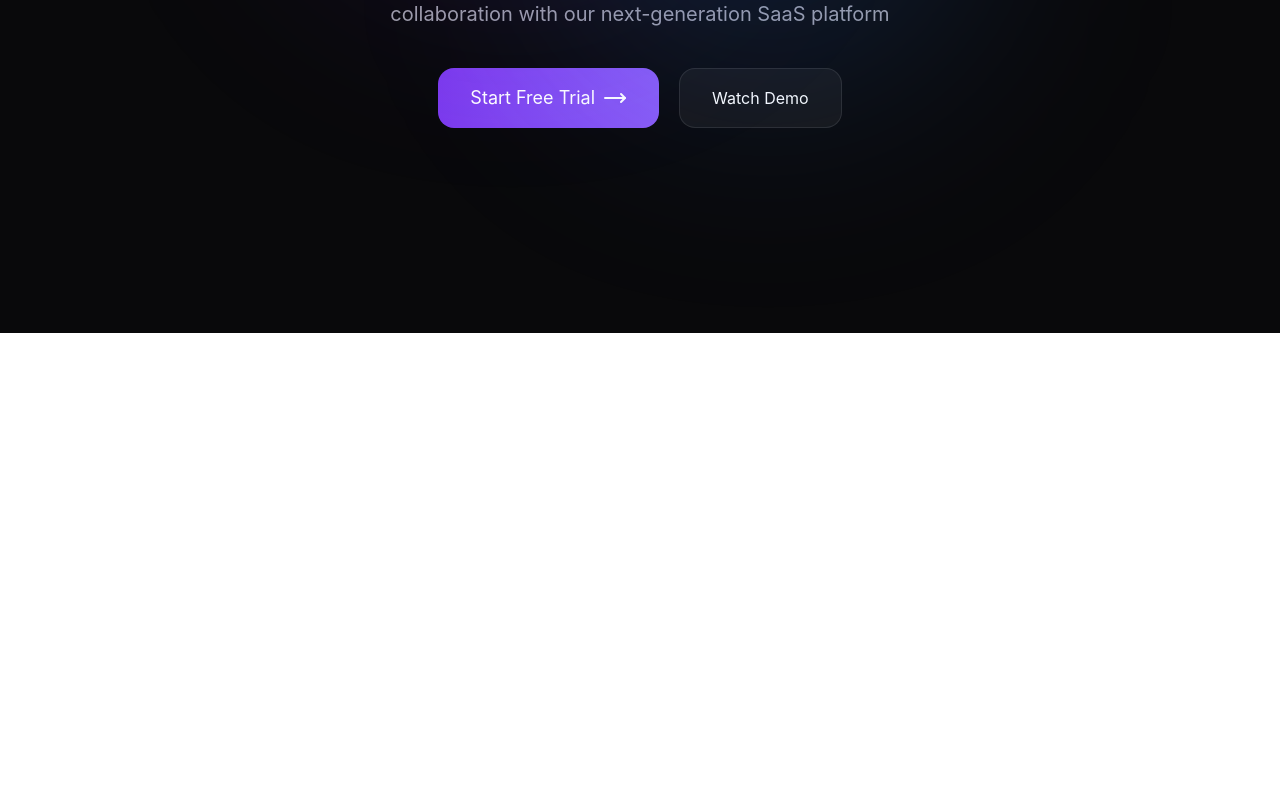
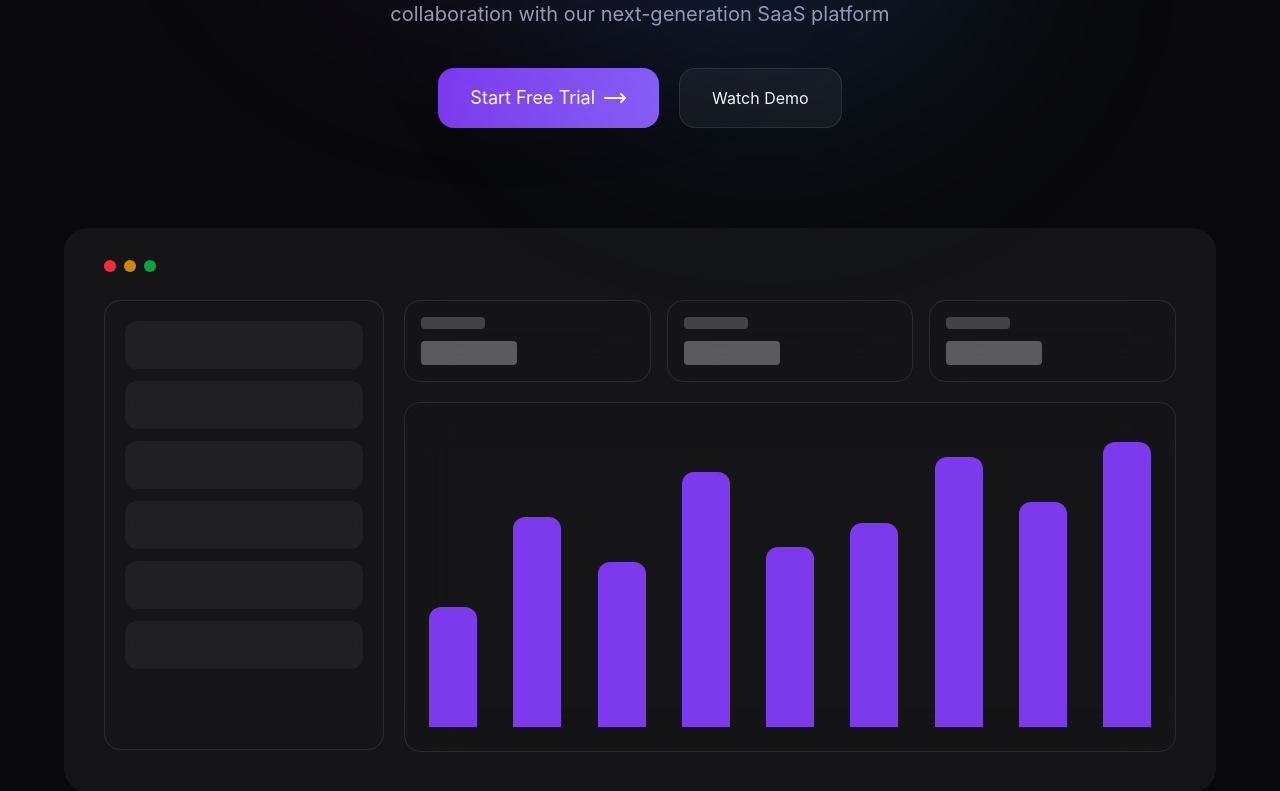
Before and after one commit to vvhh3/CargoDesk, a React (Vite) app in the folder Frontend/: page / in a window 1280 px wide. Shown: the part 467-1258 px from the top of the page. Before the commit the page ends 800 px from the top, so only its background shows below. Built offline with nearby package versions, Linux system fonts and the light colour scheme.

Commit message:
end dashboard

```diff
--- a/Frontend/src/Components/Home/Header.tsx
+++ b/Frontend/src/Components/Home/Header.tsx
@@ -6,7 +6,7 @@ const Header = () => {
     return (
         <div className="flex justify-between items-center px-30 py-7 bg-black border-b border-white/10">
             <div className="flex gap-3 items-center">
-                <div className="flex justify-center items-center rounded-xl w-10 h-10 bg-gradient-to-br from-[#7C3AED] to-[#3B82F6]">
+                <div className="flex justify-center items-center rounded-xl w-10 h-10 bg-linear-to-br from-[#7C3AED] to-[#3B82F6]">
                     <Link to="/"><Package className="text-2xl text-white " /> </Link>
                 </div>
                 <h1 className="text-white text-2xl">CargoDesk</h1>
@@ -16,7 +16,7 @@ const Header = () => {
                 <a href="#" className="hover:text-white duration-500">Workflow</a>
                 <a href="#" className="hover:text-white duration-500">Pricing</a>
                 <Link to="" className="hover:text-white duration-500">Sign In</Link>
-                <button className="w-28 h-13 text-white rounded-2xl bg-gradient-to-br from-[#7C3AED] to-[#3B82F6] duration-300 hover:scale-102 cursor-pointer">
+                <button className="w-28 h-13 text-white rounded-2xl bg-linear-to-br from-[#7C3AED] to-[#3B82F6] duration-300 hover:scale-102 cursor-pointer">
                     Get Started
                 </button>
             </div>
--- a/Frontend/src/Pages/Home.tsx
+++ b/Frontend/src/Pages/Home.tsx
@@ -14,6 +14,7 @@ const Home = () => {
                 <Header />
             </nav>
 
+            {/* Header-main */}
             <section className="flex flex-col items-center">
 
                 <div className="absolute top-10 left-1/4 bg-[#7C3AED]/20 w-96 h-96 rounded-full blur-[120px]"></div>
@@ -24,7 +25,7 @@ const Home = () => {
                     <span className="text-sm text-zinc-300">Trusted by 10,000+ businesses worldwide</span>
                 </div>
 
-                <div className="mt-4">
+                <div className="mt-4 mb-25">
                     <div className="flex items-center flex-col text-7xl gap-0">
                         <span className="text-white">Transform Your</span>
                         <span className="text-[#7C3AED]">Cargo Operations</span>
@@ -35,7 +36,7 @@ const Home = () => {
                     </div>
 
                     <div className="flex justify-center gap-5">
-                        <Link to='/registry' className="flex justify-center items-center gap-2 text-white px-8 py-4 rounded-2xl bg-gradient-to-r from-[#7C3AED] to-[#8B5CF6] text-lg hover:from-[#8B5CF6] hover:to-[#7C3AED]">
+                        <Link to='/registry' className="flex justify-center items-center gap-2 text-white px-8 py-4 rounded-2xl bg-linear-to-r from-[#7C3AED] to-[#8B5CF6] text-lg hover:from-[#8B5CF6] hover:to-[#7C3AED]">
                             Start Free Trial <MoveRight />
                         </Link>
                         <button className="flex justify-center items-center gap-2
@@ -45,6 +46,55 @@ const Home = () => {
                     </div>
                 </div>
 
+                {/* DashBoard demo */}
+                <div className="w-full max-w-6xl mx-auto">
+                    <div className="rounded-3xl bg-white/5 shadow-cyan-500/50">
+                        <div className="flex flex-col w-full px-10 pt-8 pb-10">
+
+                            <div className="flex gap-2 max-h-3">
+                                <div className="w-3 h-3 bg-red-500 rounded-full"></div>
+                                <div className="w-3 h-3 bg-yellow-600 rounded-full"></div>
+                                <div className="w-3 h-3 bg-green-600 rounded-full"></div>
+                            </div>
+
+                            <div className="flex mt-7 gap-5 w-full">
+
+                                <div>
+                                    <div className="w-70 border border-white/10 rounded-2xl p-5 h-[450px]">
+                                        <div className="space-y-3">
+                                            {[1, 2, 3, 4, 5, 6].map(i => (
+                                                <div className="h-12 rounded-xl bg-white/5 backdrop-blur-sm" key={i}></div>
+                                            ))}
+                                        </div>
+
+                                    </div>
+                                </div>
+
+                                <div className="flex flex-1 flex-col min-w-0">
+
+                                    <div className="grid grid-cols-3 gap-4 w-full">
+                                        {['1', '2', '3'].map(i => (
+                                            <div key={i} className="p-4 rounded-2xl  border border-white/10 backdrop-blur-xl">
+                                                <div className="h-3 w-16 bg-white/20 rounded mb-3"></div>
+                                                <div className="h-6 w-24 bg-white/30 rounded"></div>
+                                            </div>
+                                        ))}
+                                    </div>
+
+                                    <div className="h-[350px] w-full rounded-2xl border border-white/10 backdrop-blur-xl p-6 mt-5">
+                                        <div className="flex items-end justify-between h-full">
+                                            {[40, 70, 55, 85, 60 , 68, 90, 75, 95].map((height, i) => (
+                                                <div key={i} className="flex-1 max-w-12 rounded-t-xl bg-[#7C3AED] " style={{ height: `${height}%` }}></div>
+                                            ))}
+                                        </div>
+                                    </div>
+                                </div>
+
+                            </div>
+                        </div>
+                    </div>
+                </div>
+
             </section>
         </div>
     )
```
